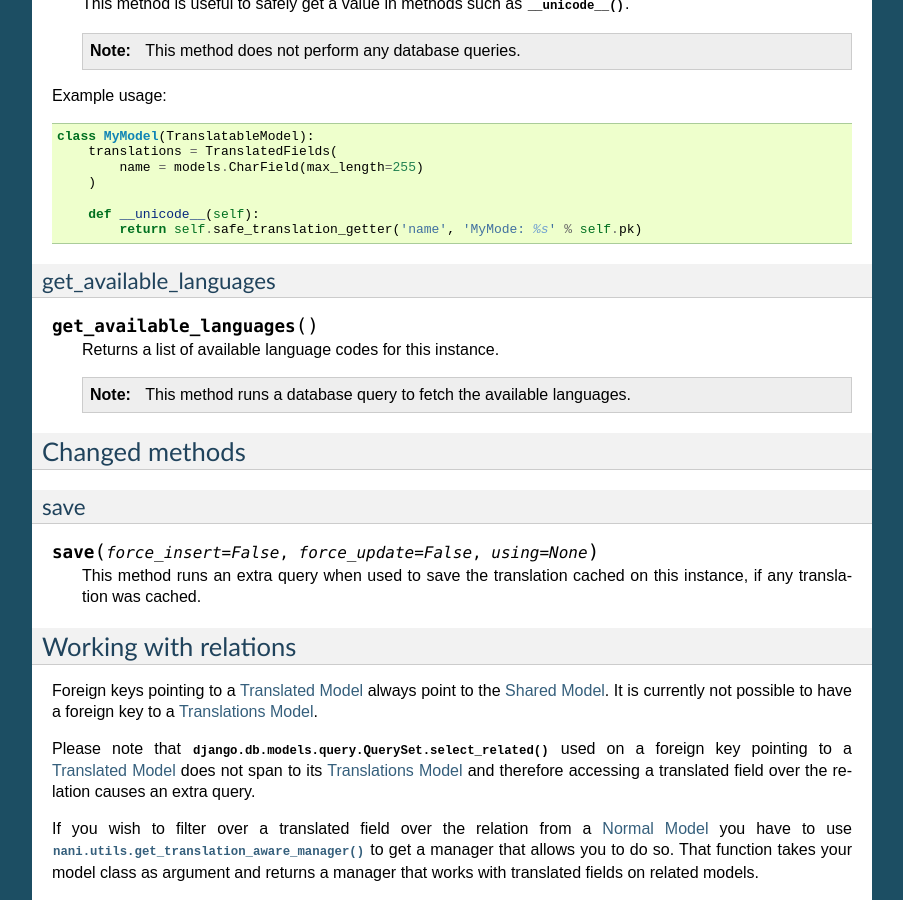
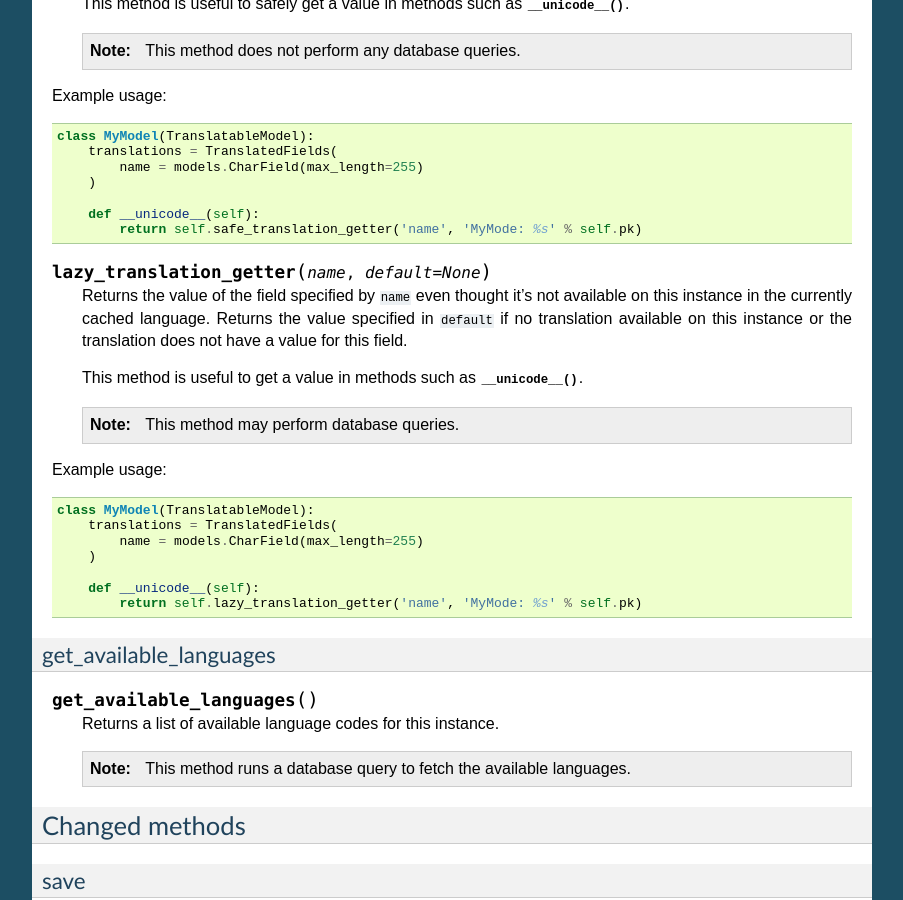
Before and after one commit to KristianOellegaard/django-hvad, a Sphinx documentation site: the page built from docs/public/models.rst, in a window 1280 px wide and 900 px high, scrolled down 1126 px. Shown: the whole window, without its empty margins (198-1101 px from the left). Built offline with Sphinx 7.4.7, drawn with Linux system fonts in a browser that asks for light colours; some of the changed text lies outside the part shown.

Commit message:
Documentation update

```diff
--- a/docs/internal/models.rst
+++ b/docs/internal/models.rst
@@ -110,6 +110,11 @@ TranslatableModel
 
         Helper method to safely get a field from the :term:`Translations Model`.
 
+    .. method:: lazy_translation_getter(self, name, default=None)
+
+        Helper method to get the cached translation, and in the case the cache
+        for some reason doesnt exist, it gets it from the database.
+
     .. method:: get_available_languages(self)
 
         Returns a list of language codes in which this instance is available.
--- a/docs/public/models.rst
+++ b/docs/public/models.rst
@@ -86,6 +86,29 @@ Example usage::
             return self.safe_translation_getter('name', 'MyMode: %s' % self.pk)
 
 
+.. method:: lazy_translation_getter(name, default=None)
+
+    Returns the value of the field specified by ``name`` even thought it's not available on
+    this instance in the currently cached language. Returns the value specified in ``default`` if no
+    translation available on this instance or the translation does not have a
+    value for this field.
+
+    This method is useful to get a value in methods such as
+    :meth:`__unicode__`.
+
+    .. note:: This method may perform database queries.
+
+Example usage::
+
+    class MyModel(TranslatableModel):
+        translations = TranslatedFields(
+            name = models.CharField(max_length=255)
+        )
+
+        def __unicode__(self):
+            return self.lazy_translation_getter('name', 'MyMode: %s' % self.pk)
+
+
 get_available_languages
 =======================
 
```
